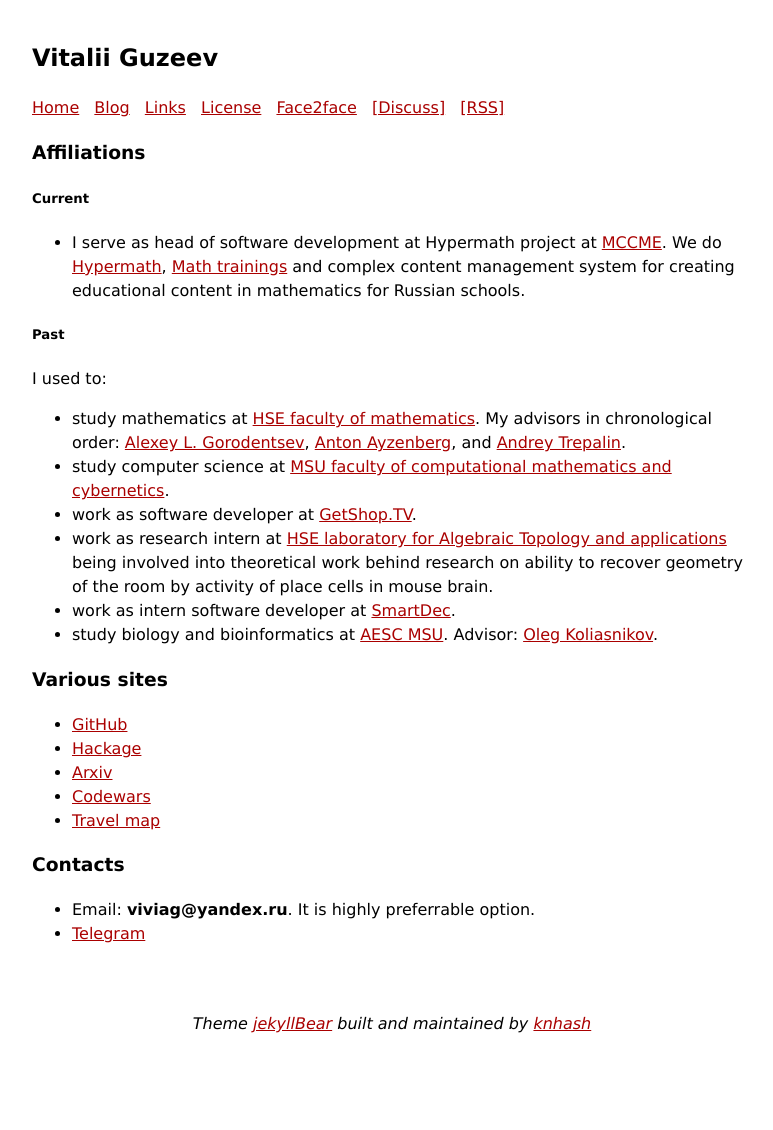
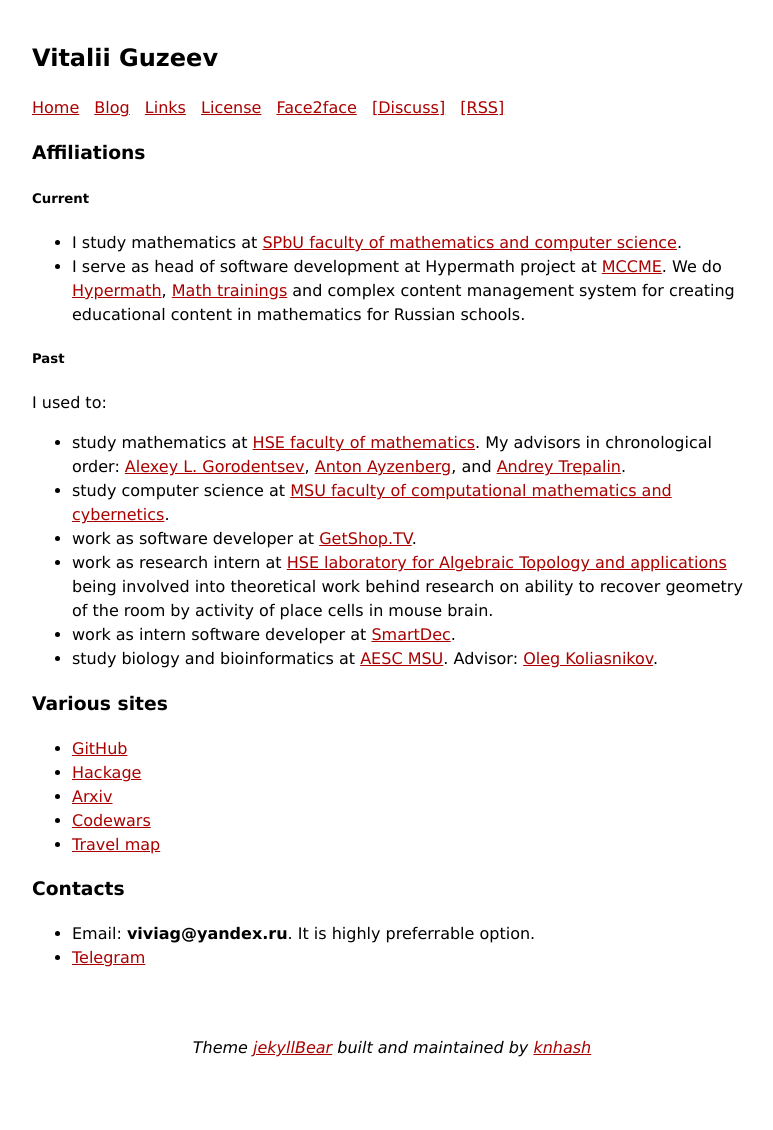
Before and after one commit to viviag/viviag.io, a Jekyll site: the page built from links.md, in a window 1280 px wide. Shown: the whole page, without its empty margins (248-1021 px from the left). Built offline with Jekyll 4.4.1, drawn with Linux system fonts in a browser that asks for light colours; before the commit the page ends 1106 px from its top, so only the background shows below that.

Commit message:
Update affiliations (add SPbU)

```diff
--- a/links.md
+++ b/links.md
@@ -7,6 +7,7 @@ title: Links
 
 ##### Current
 
+-   I study mathematics at [SPbU faculty of mathematics and computer science](https://math-cs.spbu.ru/en/).
 -   I serve as head of software development at Hypermath project at
     [MCCME](https://mccme.ru/index-e1.html). We do
     [Hypermath](https://7.math.ru/), [Math
```
Also changed, not shown: 2 other files.
